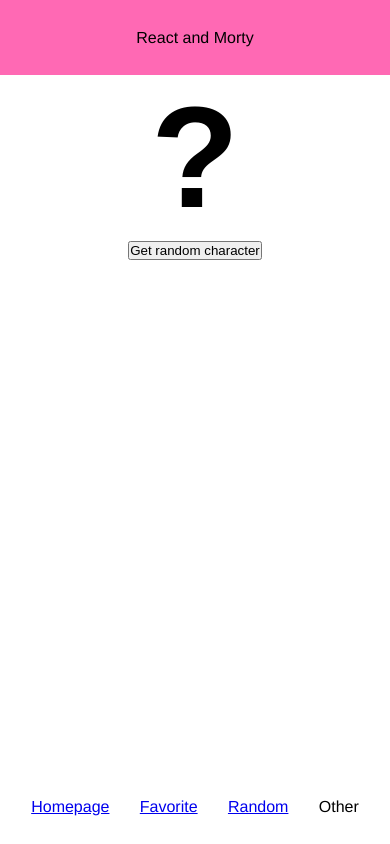
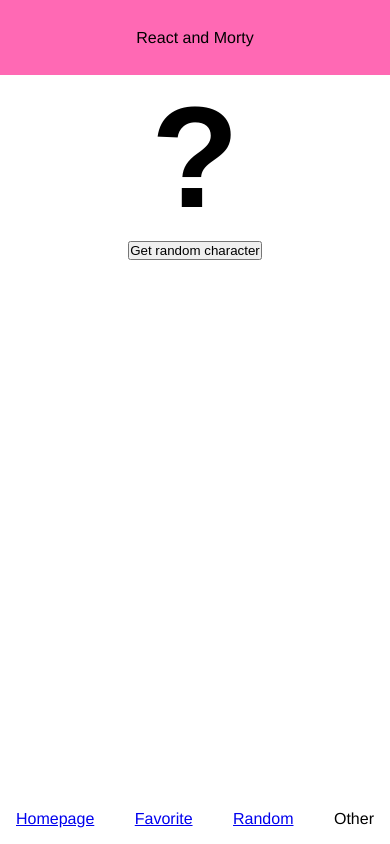
Before and after one commit to mpagels/react-and-morty-solution, a React (Create React App) app: page /random in a window 390 px wide. Built offline with nearby package versions, Linux system fonts and the light colour scheme.

Commit message:
make style more mobile like

```diff
--- a/src/App.css
+++ b/src/App.css
@@ -3,6 +3,7 @@ header {
   display: flex;
   justify-content: center;
   align-items: center;
+  height: 75px;
 }
 
 main {
@@ -26,8 +27,3 @@ nav > ul {
   align-items: center;
   justify-content: space-around;
 }
-.App {
-  display: grid;
-  grid-template-rows: 75px auto 75px;
-  height: 100vh;
-}
--- a/src/components/NavBar.js
+++ b/src/components/NavBar.js
@@ -1,8 +1,10 @@
 import React from 'react'
+import styled from 'styled-components'
 import { Link } from 'react-router-dom'
+
 export default function NavBar() {
   return (
-    <footer>
+    <FooterWrapper>
       <nav>
         <ul>
           <li>
@@ -16,6 +18,17 @@ export default function NavBar() {
           <li>Other</li>
         </ul>
       </nav>
-    </footer>
+    </FooterWrapper>
   )
 }
+
+const FooterWrapper = styled.footer`
+  position: fixed;
+  bottom: 0;
+  right: 0;
+  left: 0;
+  & nav > ul {
+    display: flex;
+    justify-content: space-between;
+  }
+`
```
